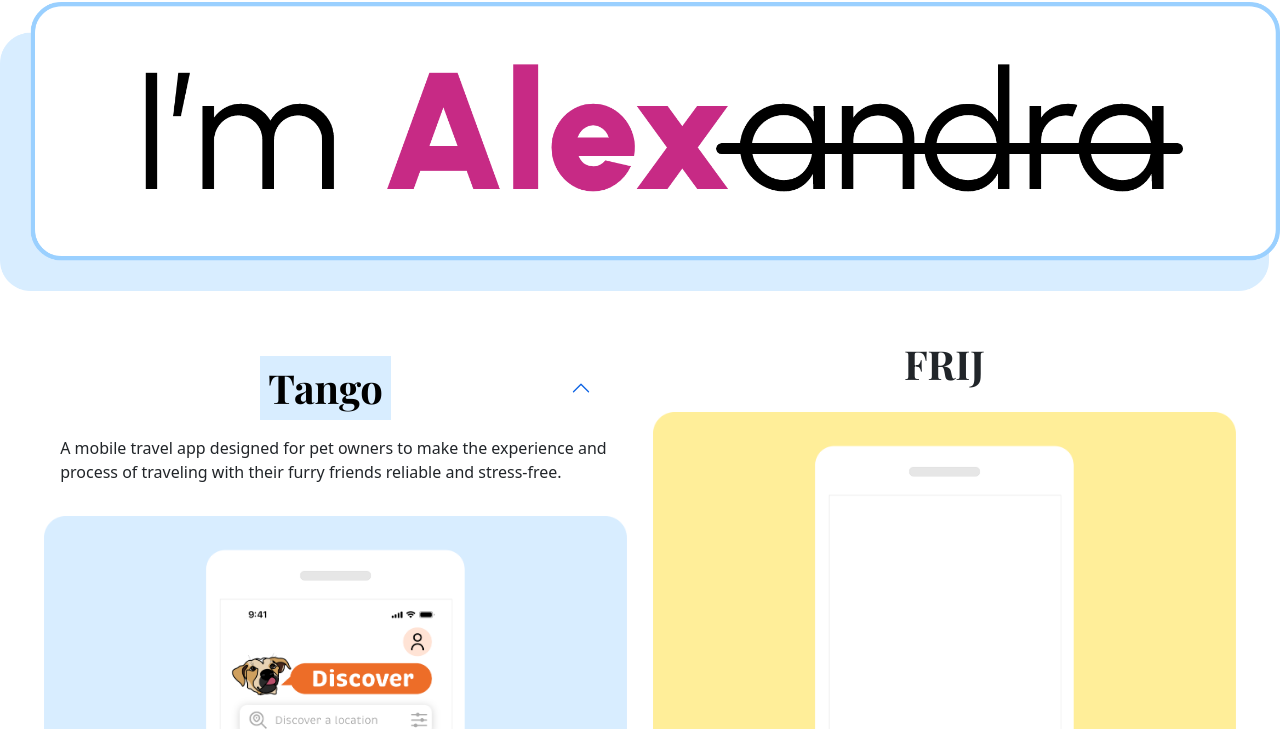
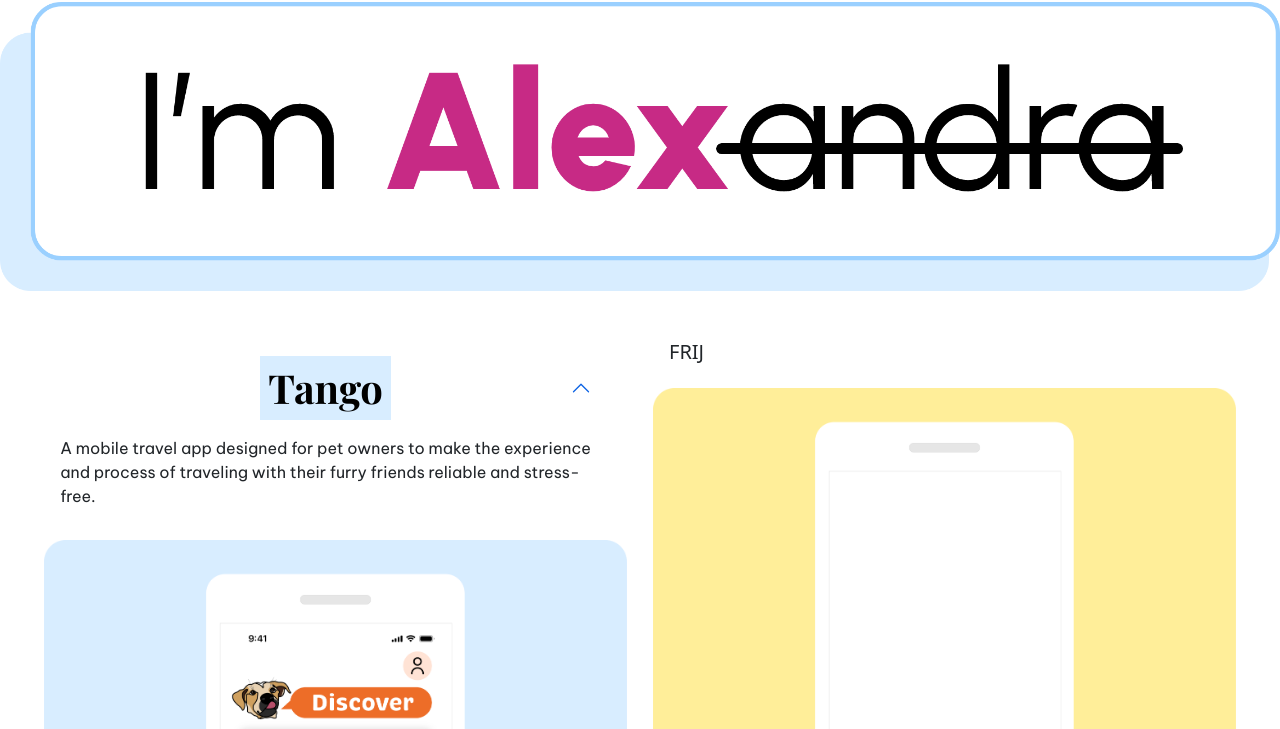
Before and after one commit to aljohns0n/UX_UI_HW_17, a plain HTML site: page index.html in a window 1280 px wide. Shown: the part 71-800 px from the top of the page. Drawn offline with nearby package versions, Linux system fonts and the light colour scheme.

Commit message:
added font weights to be vietnam pro

```diff
--- a/css/index.css
+++ b/css/index.css
@@ -22,12 +22,6 @@
 
 }
 
-h5{
-    font-family:"Playfair Display";
-    font-weight:700;
-    font-size: 2.5em;
-    text-align: center;
-}
 .card{
     border-color: white;
     padding-top: 2em;
@@ -83,6 +77,10 @@ h5{
         border:0px;
     }
 
+    .accordion-case-description{
+        font-family: "Be Vietnam Pro"
+    }
+
 /* css to change with bootstrap responsive size */
 @media only screen and (max-width: 760px) {
         .card-right{
--- a/index.html
+++ b/index.html
@@ -12,8 +12,8 @@
             <link href="css/index.css" rel="stylesheet">
 
         <!-- Google Fonts -->
-        <link rel="stylesheet" href="https://fonts.googleapis.com/css?family=Be+Vietnam+Pro
-                                     |Playfair+Display:400,700">
+        <link rel="stylesheet" href="https://fonts.googleapis.com/css?family=Be+Vietnam+Pro:400, 700
+                |Playfair+Display:400,700">
 
         </head>
 
@@ -76,7 +76,7 @@
 
                                 <!--Accordion Open-->
                                 <div id="tangoCollapse" class="accordion-collapse collapse show" aria-labelledby="headingTango" data-bs-parent="#accordionTango">
-                                    <p class="case-description">A mobile travel app designed for pet owners to make the experience and process of traveling with their furry friends reliable and stress-free.</p>
+                                    <p class="accordion-case-description">A mobile travel app designed for pet owners to make the experience and process of traveling with their furry friends reliable and stress-free.</p>
                                 </div>
                             </div>
                         </div>
```
Lines whose indentation alone changed are shown as unchanged.
